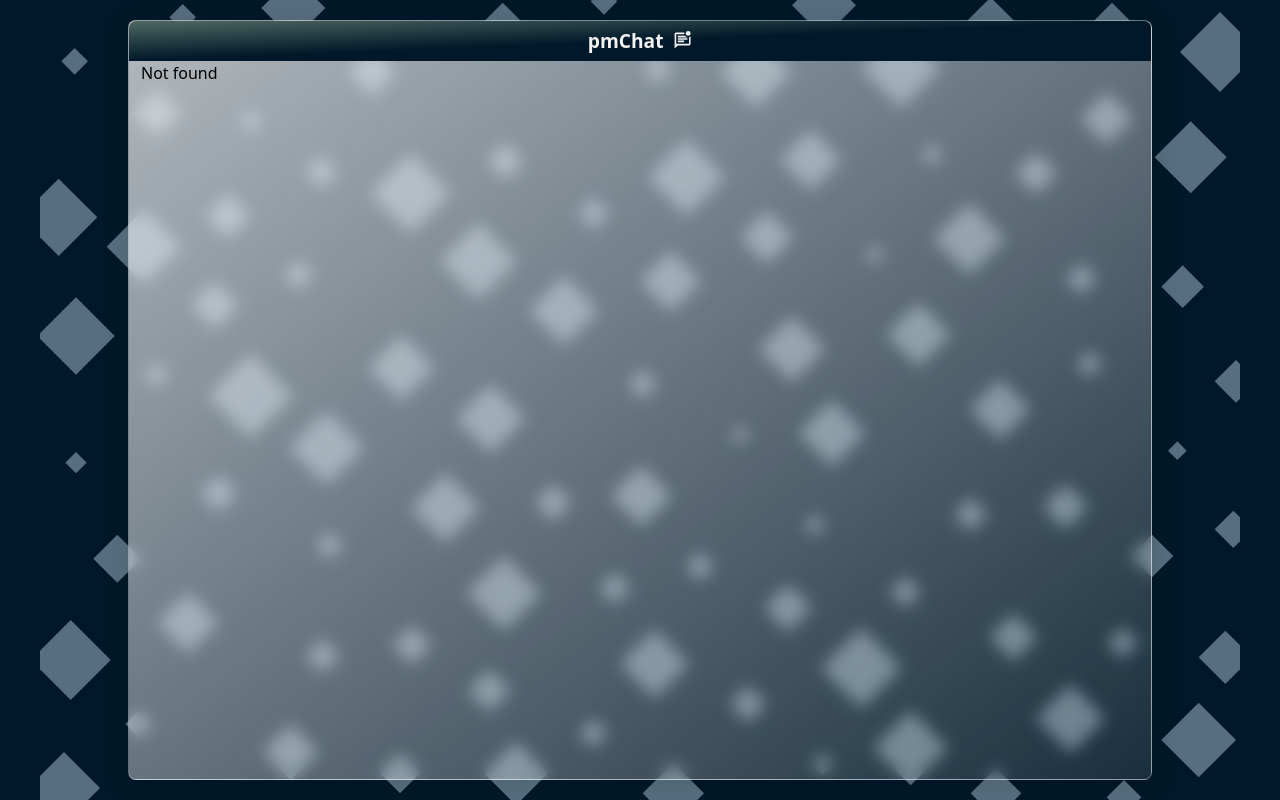
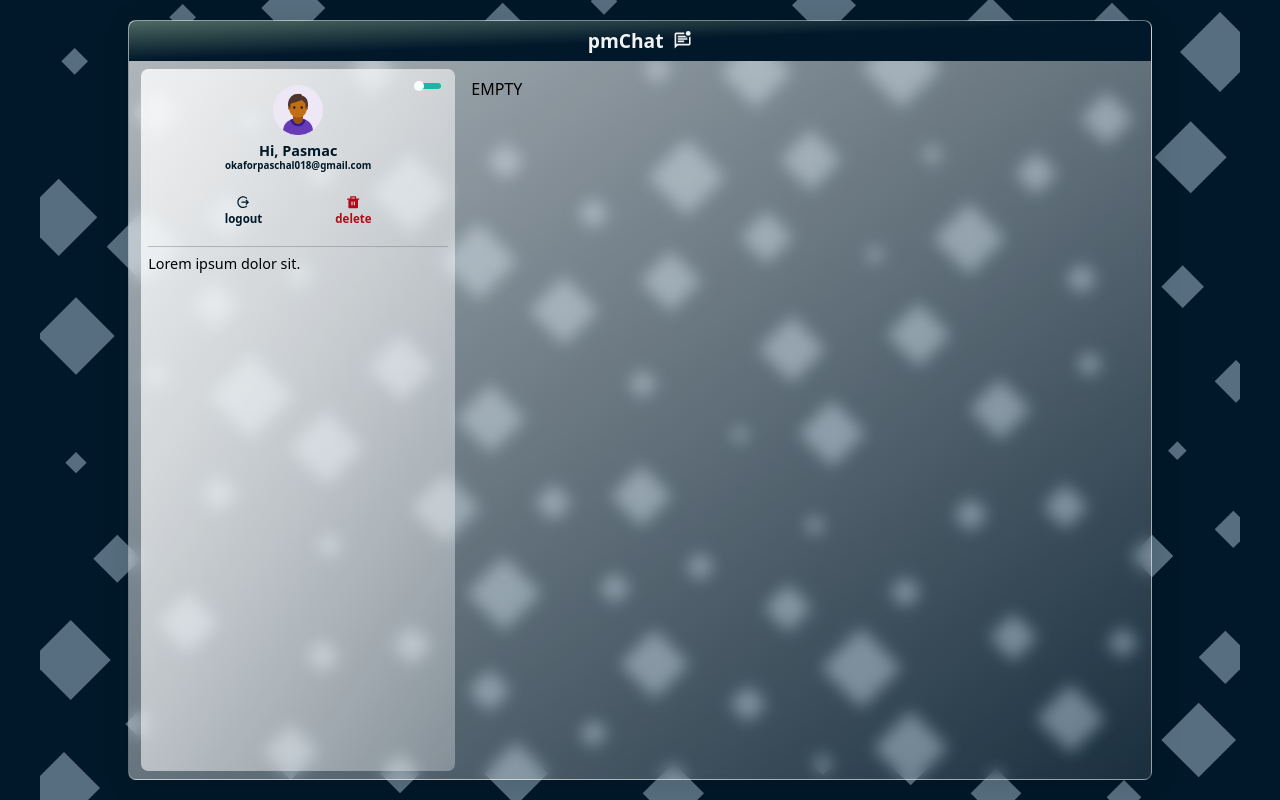
Before and after one commit to PaschalPM/pmchat-v1, a React (Vite) app: page /chat in a window 1280 px wide. Before the commit this address had no page. Built offline with nearby package versions, Linux system fonts and the light colour scheme.

Commit message:
Refactored Dashboard routes and views

```diff
--- a/src/components/Navbar/NavbarTitle.tsx
+++ b/src/components/Navbar/NavbarTitle.tsx
@@ -1,13 +1,14 @@
 import { NavbarTitleType } from "./@types"
+import { Link } from "react-router-dom";
 
 function NavbarTitle({ children, href, icon }:NavbarTitleType){
     return(
-      <a href={ href } className='nav-title'>
+      <Link to={ href } className='nav-title'>
         <h2>
           <span className="text"> { children }</span>
           <span className="icon"> { icon } </span>
         </h2>
-      </a>
+      </Link>
     )
   }
 
--- a/src/context.tsx
+++ b/src/context.tsx
@@ -6,27 +6,18 @@ type AppContextType = {
 	isMenuOpen: boolean,
 	setIsMenuOpen: React.Dispatch<React.SetStateAction<boolean>>,
 	isMobileView: boolean,
-	userDashOpen: boolean,
-	setUserDashOpen: React.Dispatch<React.SetStateAction<boolean>>,
-	user: {name:string},
-	setUser: React.Dispatch<React.SetStateAction<{name:string}>>
 }
 export const AppContext = createContext({} as AppContextType)
 
 const AppContextProvider = ({children}: React.PropsWithChildren) => {
 	const [isMenuOpen, setIsMenuOpen] = useState(false)
 	const isMobileView = useMediaQuery("max-width:700px")
-	const [userDashOpen, setUserDashOpen] = useState(false)
-	const [user, setUser] = useState({name:"Paschal"})
 
 	return (
 		<AppContext.Provider value={{
 			isMenuOpen,
 			setIsMenuOpen,
-			isMobileView,
-			userDashOpen,
-			setUserDashOpen,
-			user, setUser
+			isMobileView
 		}}>
 			{children}
 		</AppContext.Provider>
--- a/src/css/index.css
+++ b/src/css/index.css
@@ -9,7 +9,8 @@
 	--white:#ffffff;
 	--light-color:#f2f2f2;
     --primary-gradient: linear-gradient(to left top, var(--prim-color)50%, var(--ter-color));
-
+    --white-gradient: linear-gradient(to right bottom,
+    rgba(255, 255, 255, .8), rgba(255, 255, 255, .3));
     --error-color:rgba(184, 9, 24, 0.8);
     --danger-color: rgb(182, 8, 22);
     --success-color:rgba(4, 135, 58, 0.8);
@@ -56,6 +57,7 @@
     box-shadow: 1px 4px 30px rgba(0, 0, 0, .1);
     border-radius: .5em;
     overflow: hidden;
+    user-select:none;
 }
 @media (max-width: 700px) {
     .app {
@@ -204,8 +206,7 @@
     display: flex;
     flex-direction: column;
     gap: 0.5em;
-    background-image: linear-gradient(to right bottom,
-    rgba(255, 255, 255, .8), rgba(255, 255, 255, .3));
+    background-image: var(--white-gradient);
     border-radius: .5em;
     flex: 1;
     padding: .5em;
@@ -213,7 +214,7 @@
     font-size: .9em;
 }
 
- .user-section {
+.user-section {
     flex: 1;
     box-shadow: 0px 1px .5px rgba(128, 128, 128, 0.489);
     padding: .25em;
@@ -237,7 +238,6 @@
 
 .user-section > small{
     margin-top: -.25em;
-    letter-spacing: 1.1px;
     font-size: .68em;
 }
 
@@ -250,14 +250,14 @@
         height: fit-content;
         box-shadow: 3px 5px 5px rgb(81, 78, 78);
         padding: 2em 0;
-        /* border: .5px solid grey; */
-        background-image: linear-gradient(to right bottom,
-    rgba(255, 255, 255, .8), rgba(255, 255, 255, .3));
+
+        background-image: var(--white-gradient);
     }
 }
 
 .user-section .options {
-    margin: 1em 0;
+    margin-top: 1.5em;
+    margin-bottom: .5em;
     display: flex;
     align-items: center;
     justify-content: space-evenly;
@@ -295,15 +295,13 @@
     }
 }
 
- .sideboard > .other-users-section {
+.sideboard > .other-users-section {
     flex-grow: 3;
 }
 .dashboard .mainboard{
     flex: 2.2;
     padding: .5em;
 }
-
-
 
 @media (max-width: 700px) {
     .dashboard{
--- a/src/pages/Dashboard/index.tsx
+++ b/src/pages/Dashboard/index.tsx
@@ -1,33 +1,45 @@
-import { Outlet } from "react-router-dom"
 import { useLocation } from "react-router-dom"
 import UserSection from "../../components/UserSection"
 import { useContext } from "react"
 import { AppContext } from "../../context"
-import { motion as m } from "framer-motion"
 
 const Dashboard = () => {
   const { pathname } = useLocation()
-  const isDashboardPath = pathname == '/dashboard'
-  const isChatBoxPath = /^\/dashboard\/chat\/[0-9]*/.test(pathname)
-  const {isMobileView, userDashOpen} = useContext(AppContext)
+  const isDashboardPath = /^\/dashboard$/.test(pathname)
+  const isChatPath = /^\/chat$/.test(pathname)
+  const isActiveChatPath = /^\/chat\/[0-9]+/.test(pathname)
+  const {isMobileView} = useContext(AppContext)
+
+  if (isMobileView) {
+    if (isDashboardPath) {
+      return (<UserSection/>)
+    } else if (isChatPath) {
+      return (<div> This is Chat Path</div>)
+    } else if (isActiveChatPath) {
+      return (<div> This is Active Chat Path</div>)
+    }
+  }
+
 
   return (
     <div className="dashboard">
-        { isChatBoxPath && (isMobileView) ? null :
+
           <div className="sideboard">
             {!isMobileView && <UserSection/>}
             <div className="other-users-section">
               Lorem ipsum dolor sit.
             </div>
           </div>
-        }
         <div className="mainboard">
-          { isDashboardPath && (isMobileView) ? null : isDashboardPath ?
-          "EMPTY" : <Outlet></Outlet>}
+          { (isChatPath || isDashboardPath) ?
+              <div>EMPTY</div> :
+              isActiveChatPath ?
+              <div> IS ACTIVE CHAT </div> :
+              null}
         </div>
-        <>{isMobileView && userDashOpen && <m.div><UserSection/></m.div>}</>
     </div>
   )
+
 }
 
 export default Dashboard
--- a/src/pages/Layout/index.tsx
+++ b/src/pages/Layout/index.tsx
@@ -8,32 +8,24 @@ import Dropdown from "../../components/Dropdown";
 import DropdownItem from "../../components/Dropdown/DropdownItem";
 
 import { MdOutlineMarkUnreadChatAlt } from "react-icons/md";
-import { NavbarTitleType } from "../../components/Navbar/@types";
 import { IoMdLogOut } from "react-icons/io";
 import { FaUserTie } from "react-icons/fa";
 
+import { NavbarTitleType } from "../../components/Navbar/@types";
 import { DropdownItemType } from "../../components/Dropdown/@types";
-import { useContext } from "react";
-import { AppContext } from "../../context";
 
-const titleProps: NavbarTitleType = {
-  href: "/",
-  icon: <MdOutlineMarkUnreadChatAlt />,
-};
 
 const Layout = () => {
 
-  const {user, setUserDashOpen} = useContext(AppContext)
+  const titleProps: NavbarTitleType = {
+    href: "/",
+    icon: <MdOutlineMarkUnreadChatAlt />,
+  };
 
   const dropdownItemIProps: DropdownItemType = {
     icon: <FaUserTie />,
     href: "#",
     text: "User",
-    handleClick: () => {
-      if (user){
-        setUserDashOpen((v)=> !v)
-      }
-    },
   };
 
   const dropdownItemIIProps: DropdownItemType = {
--- a/src/router.tsx
+++ b/src/router.tsx
@@ -11,9 +11,9 @@ const router = createBrowserRouter(
 	createRoutesFromElements(
 		<Route path="/" element={<Layout/>}>
 			<Route path="dashboard" element={<Dashboard/>}>
-				<Route path="chat/:id" element={"<h2> USERS </h2>"}>
-				</Route>
 			</Route>
+			<Route path="chat" element={<Dashboard/>}/>
+			<Route path="chat/:id" element={<Dashboard/>}/>
 			<Route path="*" element={"Not found"}></Route>
 		</Route>
 	)
```
